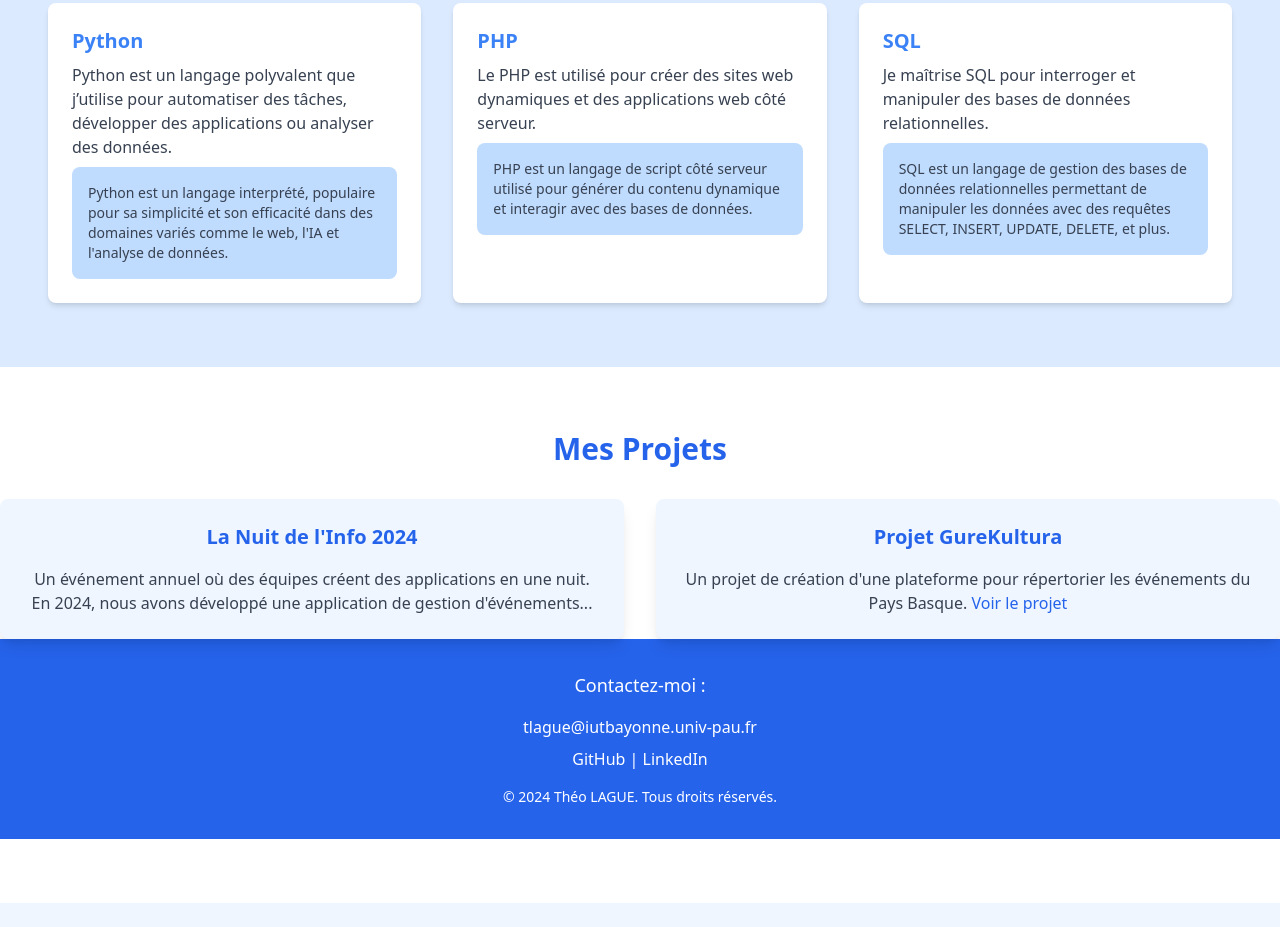
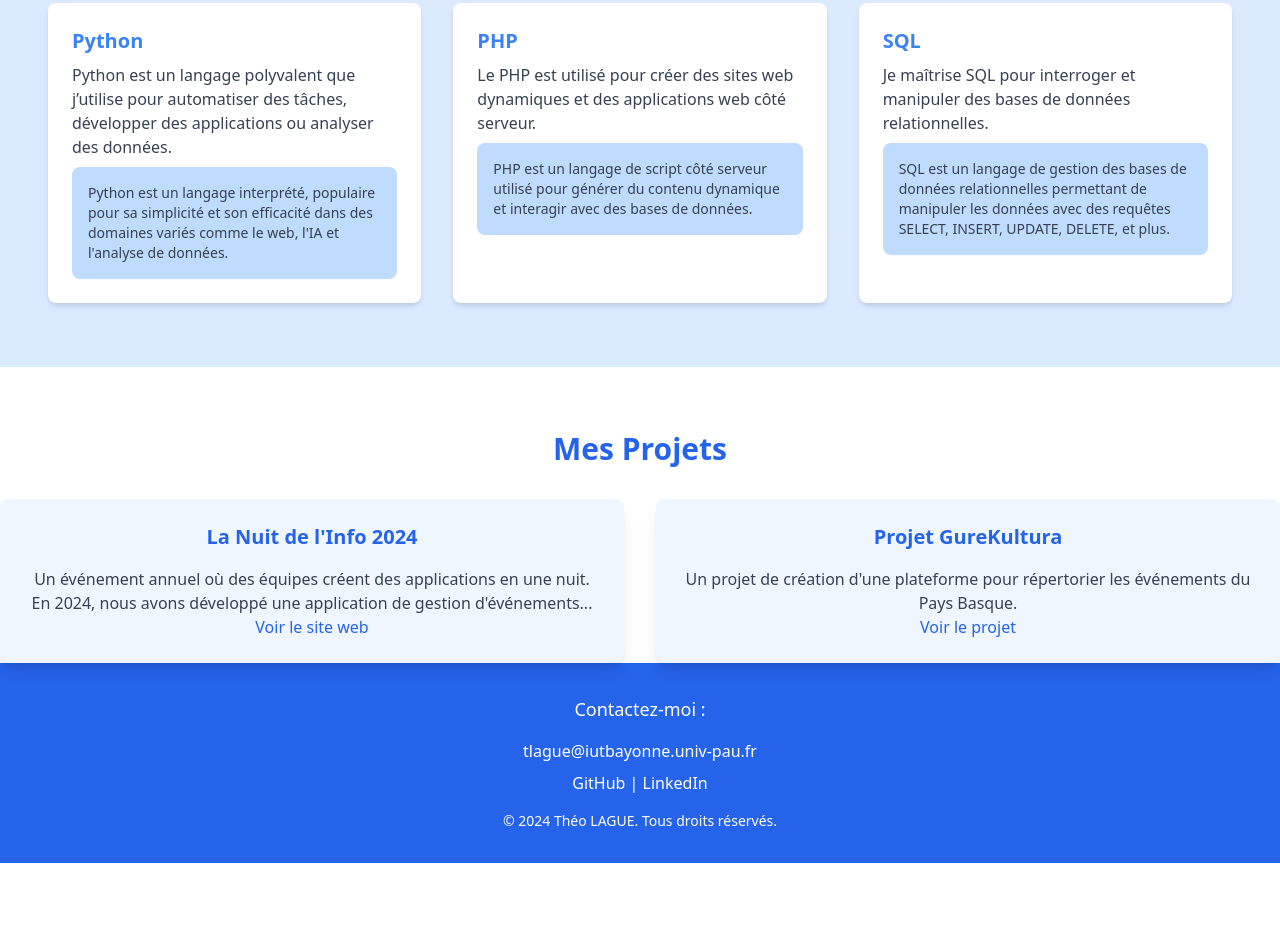
Before and after one commit to LAGUETheo/Portfolio, a plain HTML site: page Portfolio/index.html in a window 1280 px wide. Shown: the part 1737-2664 px from the top of the page. Before the commit the page ends 2640 px from the top, so only its background shows below. Drawn offline with nearby package versions, Linux system fonts and the light colour scheme.

Commit message:
Update2 index.html

```diff
--- a/Portfolio/index.html
+++ b/Portfolio/index.html
@@ -117,10 +117,12 @@
             <div class="bg-blue-50 p-6 rounded-lg shadow-lg hover:scale-105 transition duration-300">
                 <h3 class="text-xl font-semibold text-blue-600">La Nuit de l'Info 2024</h3>
                 <p class="text-gray-700 mt-4">Un événement annuel où des équipes créent des applications en une nuit. En 2024, nous avons développé une application de gestion d'événements...</p>
+                <a href="http:bablesponges.alwaysdata.net" class="text-blue-600 hover:text-blue-800">Voir le site web</a>
             </div>
             <div class="bg-blue-50 p-6 rounded-lg shadow-lg hover:scale-105 transition duration-300">
                 <h3 class="text-xl font-semibold text-blue-600">Projet GureKultura</h3>
-                <p class="text-gray-700 mt-4">Un projet de création d'une plateforme pour répertorier les événements du Pays Basque. <a href="https://github.com/LAGUETheo/Projet_GureKultura" class="text-blue-600 hover:text-blue-800">Voir le projet</a></p>
+                <p class="text-gray-700 mt-4">Un projet de création d'une plateforme pour répertorier les événements du Pays Basque.</p>
+                <a href="https://github.com/LAGUETheo/Projet_GureKultura" class="text-blue-600 hover:text-blue-800">Voir le projet</a>
             </div>
         </div>
     </div>
```
